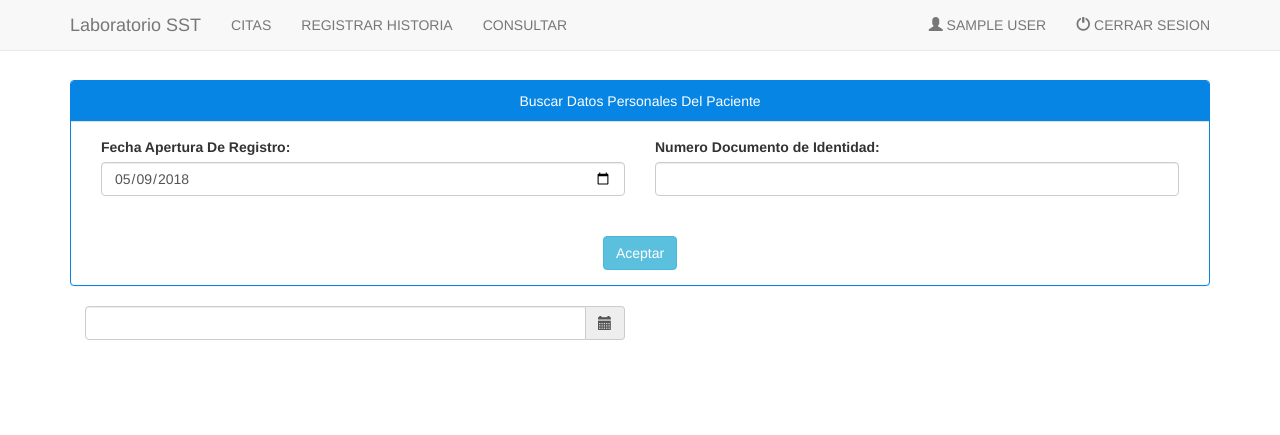
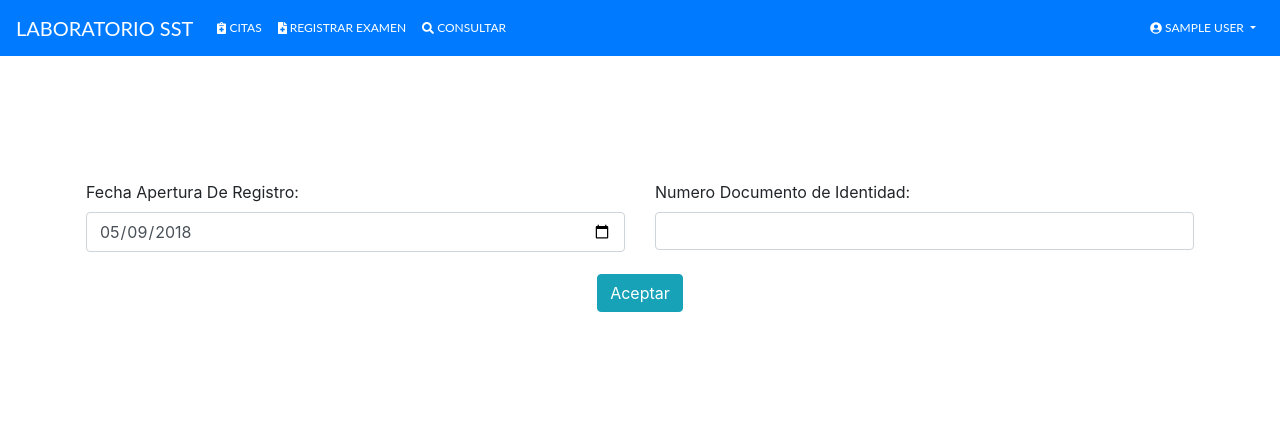
Before and after one commit to 29arnol/laboratorio_so, a PHP site: page /enfermeria.php in a window 1280 px wide. Shown: the top 435 px of the page. Run offline with PHP 8.4, Linux system fonts and the light colour scheme; the visitor is signed in with stand-in values (Sample User, id 1); some libraries are stand-ins or nearby versions.

Commit message:
9/05/2018
recepcion update design 98%
enfermeria update navbar and
paciente_cita_asignada.php
recepcion_prestar_equipos.php
recepcion_resultados_datos.php
recepcion_resultados_pacientes.php

```diff
--- a/bar/navbar_enfermeria.php
+++ b/bar/navbar_enfermeria.php
@@ -16,61 +16,58 @@ header('Location: index.php');
    <meta charset="utf-8">
    <meta name="viewport" content="width=device-width, initial-scale=1">
 
-   <link rel="stylesheet" href="css/bootstrap.min.css">
+  <link rel="stylesheet" type="text/css" href="bar/css/bootstrap.min.css">
+  <script defer src="https://use.fontawesome.com/releases/[VERSION]/js/all.js"></script>
+  <link rel="stylesheet" type="text/css" href="bar/css/estilo.css">
 
-   <link href="https://fonts.googleapis.com/icon?family=Material+Icons" rel="stylesheet">
-
-    <link rel="stylesheet" href="https://maxcdn.bootstrapcdn.com/bootstrap/3.3.7/css/bootstrap.min.css">
-    <script src="https://ajax.googleapis.com/ajax/libs/jquery/3.2.1/jquery.min.js"></script>
-    <script src="https://maxcdn.bootstrapcdn.com/bootstrap/3.3.7/js/bootstrap.min.js"></script>
-
-    <!-- <link rel="stylesheet" type="text/css" href="bar/style_bar/style.css"> --><!--css code-->
-
-   <script src="jquery/jquery.min.js"></script>
-   <script src="js/bootstrap.min.js"></script>
-
-
-   <link rel="stylesheet" type="text/css" href="bar/style_bar/estilo.css">
-    <style type="text/css">
-
-
-  </style>
+  <!-- JS -->
+  <script defer src="https://use.fontawesome.com/releases/v5.0.12/js/all.js" integrity="sha384-Voup2lBiiyZYkRto2XWqbzxHXwzcm4A5RfdfG6466bu5LqjwwrjXCMBQBLMWh7qR" crossorigin="anonymous"></script>
+  <script src="bar/js/jquery-3.2.1.min.js"></script>
+  <script src="bar/js/bootstrap.min.js"></script>
+  <script src="bar/js/popper.min.js"></script>
 
   </head>
 
 
 <body id="myPage" data-spy="scroll" data-target=".navbar" data-offset="60">
 
-<nav class="navbar navbar-default navbar-fixed-top">
-  <div class="container">
-    <div class="navbar-header">
-      <button type="button" class="navbar-toggle" data-toggle="collapse" data-target="#myNavbar">
-        <span class="icon-bar"></span>
-        <span class="icon-bar"></span>
-        <span class="icon-bar"></span>
-      </button>
-      <a class="navbar-brand" href="enfermeria_pacientes.php">Laboratorio SST</a>
-    <!--   <a class="navbar-brand" href="index.php" style="margin-top: 14px; color: #fff;"><img src="images/ico.png" style="margin-top:-22px;">
- -->    </div>
-    <div class="collapse navbar-collapse" id="myNavbar">
-      <ul class="nav navbar-nav navbar-left">
-        <li><a href="enfermeria_pacientes.php"> CITAS</span></a></li>
-        <li><a target="_blank" href="enfermeria.php">REGISTRAR HISTORIA</a></li>
-        <li><a target="_blank" href="enfermeria_con.php">CONSULTAR</a></li>
+
+<nav class="navbar navbar-expand-lg navbar-dark bg-primary">
+
+  <a class="navbar-brand" href="enfermeria_pacientes.php">LABORATORIO SST</a>
+  <button class="navbar-toggler" type="button" data-toggle="collapse" data-target="#navbarText" aria-controls="navbarText" aria-expanded="false" aria-label="Toggle navigation">
+    <span class="navbar-toggler-icon"></span>
+  </button>
+
+  <div class="collapse navbar-collapse" id="myNavbar">
+    <ul class="nav navbar-nav navbar-left">
+      <li class="nav-item">
+        <a class= "nav-link" href="enfermeria_pacientes.php"><span class="fas fa-notes-medical"></span> CITAS</a>
+      </li>
+      <li class="nav-item">
+        <a class= "nav-link" target="_blank" href="enfermeria.php"><span class="fa fa-file-medical"></span> REGISTRAR EXAMEN</a>
+      </li>
+      <li class="nav-item">
+        <a class= "nav-link" target="_blank" href="enfermeria_con.php"><span class="fa fa-search"></span>
+         CONSULTAR</a>
+      </li>
+    </ul>
+  </div>
+
+  <span class=" my-2 my-sm-0  navbar-nav" >
+    <li class="dropdown nav-item">
+      <a class="dropdown-toggle nav-link" id= "navbarDropdownMenuLink"   data-toggle="dropdown" href="#"><span class="fa fa-user-circle"></span>  <?php echo strtoupper($nick); ?>
+      <span class="caret"></span></a>
+      <ul class="dropdown-menu ground">
+        <li class="nav-item">
+          <a class= "dropdown-item size_font" href="logout.php"><span class="fa fa-power-off"></span> CERRAR SESION</a>
+        </li>
       </ul>
-
-
-      <ul class="nav navbar-nav navbar-right" >
-        <li><a><span class="glyphicon glyphicon-user"></span> <?php echo strtoupper($nick); ?></a></li>
-          <li><a href="logout.php"><span class="glyphicon glyphicon-off"></span> CERRAR SESION</a></li>
-      </ul>
-
-    </div>
-  </div>
+    </li>
+  </span>
 </nav>
 
-
-<br><br>
+<br>
   <script>
 
     $(function(){//eventos de Mouse
--- a/bar/navbar_recepcion.php
+++ b/bar/navbar_recepcion.php
@@ -66,7 +66,7 @@
         <a class="dropdown-toggle nav-link" id= "navbarDropdownMenuLink"   data-toggle="dropdown" href="#"><span class="fa fa-list-ol"></span> MENU
         <span class="caret"></span></a>
 
-        <ul class="dropdown-menu ground">
+        <ul class="dropdown-menu ground" id="menu">
           <li class="nav-item">
             <a class= "dropdown-item size_font" target="_blank" href="recepcion_registro_equipos.php"><span class="fa fa-microchip"></span> REGISTRAR EQUIPOS DE LABORATORIO</a>
 
@@ -91,8 +91,6 @@
     </li>
   </span>
 </nav>
-
-
   <script>
 
     $(function(){//eventos de Mouse
--- a/enfermeria.php
+++ b/enfermeria.php
@@ -16,9 +16,10 @@
     <br><br>
     <div class="container">
       <form method="POST" action="enfermeria_reg.php">
-        <div class="panel panel-default" style="border-color: #0685E5;">
-          <div class="panel-heading text-center" style="background-color: #0685E5; color: #FFFFFF;">Buscar Datos Personales Del Paciente</div>
+        <div class="panel panel-default" >
+          <div class="panel-heading text-center"></div>
           <div class="panel-body">
+            <div class="row">
               <div class="col-sm-6">
                 <label>Fecha Apertura De Registro:</label>
                 <input class="form-control" type="date" name="fecha_registro" value="<?php echo $fecha; ?>" >
@@ -26,10 +27,13 @@
               <div class="col-sm-6">
                 <label>Numero Documento de Identidad:</label>
                 <input class="form-control" type="int" name="cedula">
-              <br><br>
+                <br>
               </div>
+            </div>
+            <div class="col-sm-12">
               <div class="text-center">
                 <input type="submit" class="btn btn-info" name="consulta_U" value="Aceptar">
+              </div><br>
             </div>
           </div>
         </div>
@@ -39,7 +43,7 @@
   <?php //include 'bar/footer.php'; ?>
 </html>
 
-<div class="container">
+<!-- <div class="container">
     <div class="col-sm-6" style="height:130px;">
         <div class="form-group">
             <div class='input-group date' id='datetimepicker10'>
@@ -50,7 +54,7 @@
                 </span>
             </div>
         </div>
-    </div>
+    </div> -->
 
   <!-- <script src="https://code.jquery.com/jquery-3.3.1.min.js"></script> -->
 
--- a/recepcion_pacientes_cita_asignada.php
+++ b/recepcion_pacientes_cita_asignada.php
@@ -41,7 +41,7 @@
     <form method="POST" action="">
     <div class="container">
     	<div style="font-size: 20px;" class="text-center">
-    		<i class="fas fa-spinner fa-pulse"></i>
+    		<i class="fas fa-sync fa-spin"></i>
 			<label>Fecha: </label> <?php  echo date("Y-m-d | h:i:s A"); ?>
 		</div>
 	  <table class="table table-bordered table-sm">
```
Also changed, not shown: enfermeria_pacientes_atender.php (+5 -2 lines), enfermeria_reg.php (+68 -60 lines), recepcion_prestar_equipos.php (+6 -6 lines), recepcion_resultados_datos.php (+5 -5 lines), recepcion_resultados_paciente.php (+12 -7 lines). Lines whose indentation alone changed are shown as unchanged.
